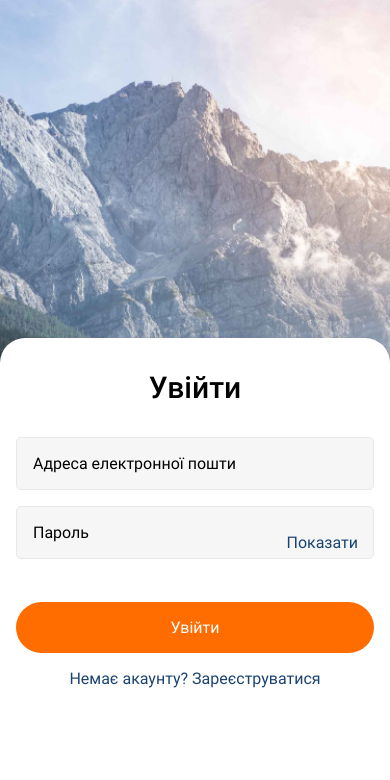
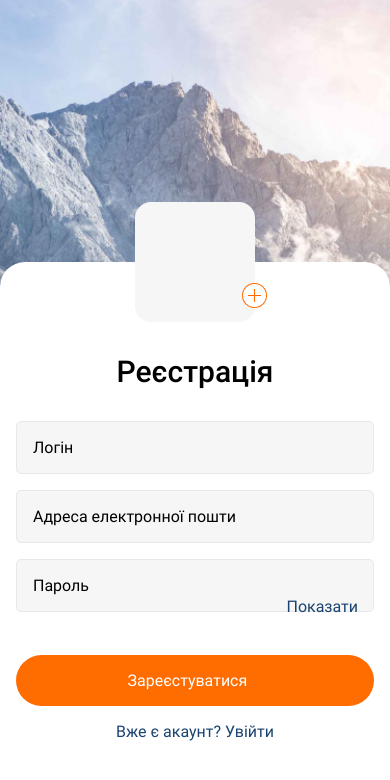
Before and after one commit to ArtemPluktus/goit-react-native-hw, a React Native app in the folder AwesomeProject/: screen / in a window 390 px wide. Shown: the top 780 px of the page. Built offline with nearby package versions, Linux system fonts and the light colour scheme.

Commit message:
+eventListeners

```diff
--- a/AwesomeProject/App.js
+++ b/AwesomeProject/App.js
@@ -10,7 +10,7 @@ export default function App() {
   return (
     <SafeAreaView style={styles.container}>
       <StatusBar style="auto" />
-      {LogIn ? <LogInScreen /> : <RegistrationScreen />}
+      {!LogIn ? <LogInScreen /> : <RegistrationScreen />}
     </SafeAreaView>
   );
 }
--- a/AwesomeProject/screens/LogInScreen.js
+++ b/AwesomeProject/screens/LogInScreen.js
@@ -1,4 +1,4 @@
-import React from "react";
+import React, { useState } from "react";
 import {
     Image,
     StyleSheet,
@@ -6,10 +6,23 @@ import {
     View,
     TextInput,
     TouchableOpacity,
+    TouchableWithoutFeedback,
+    Keyboard,
+    KeyboardAvoidingView,
+    Platform,
+    Alert,
 } from "react-native";
 import { useFonts } from "expo-font";
 
 export const LogInScreen = () => {
+
+    const [email, setEmail] = useState("");
+    const [password, setPassword] = useState("");
+    const [showPassword, setShowPassword] = useState(true);
+    const [showPassText, setShowPassText] = useState("Показати");
+    const [emailFocused, setEmailFocused] = useState(false);
+    const [passwordFocused, setPasswordFocused] = useState(false);
+
     const [fontsLoaded] = useFonts({
         "Roboto-Medium": require("../assets/fonts/Roboto-Medium.ttf"),
         "Roboto-Regular": require("../assets/fonts/Roboto-Regular.ttf"),
@@ -19,30 +32,69 @@ export const LogInScreen = () => {
         return null;
     }
 
+    const onLogIn = () => {
+        if (!email ?? !password) {
+            return Alert.alert("Заповніть форму цілком");
+        }
+
+        console.log(`Email: "${email}"; Password "${password}"`);
+        setEmail("");
+        setPassword("");
+        setShowPassword(true);
+        setShowPassText("Показати");
+    };
+
+    const showPass = () => {
+        setShowPassword(!showPassword);
+        setShowPassText(!showPassword ? "Показати" : "Скрити");
+    };
+
     return (
+        <TouchableWithoutFeedback onPress={Keyboard.dismiss}>
             <View style={styles.container}>
                 <Image source={require("../assets/img/bg.jpg")} style={styles.image} />
                 <View style={styles.logIn}>
                     <Text style={styles.text}>Увійти</Text>
 
-                <View style={styles.form}>
+                    <View>
+                        <KeyboardAvoidingView style={styles.form} behavior={Platform.OS == "ios" ? "padding" : "height"}>
                             <TextInput
+                                type="email"
                                 placeholder="Адреса електронної пошти"
-                        style={styles.formItem}
+                                required
+                                style={[styles.formItem, emailFocused ? styles.formItemFocused : null]}
+                                value={email}
+                                onChangeText={setEmail}
+                                onFocus={() => setEmailFocused(true)}
+                                onBlur={() => setEmailFocused(false)}
                             />
-                    <TextInput placeholder="Пароль" style={styles.formItem} />
-                    <TouchableOpacity style={styles.showPass}>
-                        <Text style={styles.showPassText}>Показати</Text>
+                            <TextInput
+                                type="password"
+                                placeholder="Пароль"
+                                required
+                                style={[styles.formItem, passwordFocused ? styles.formItemFocused : null]}
+                                value={password}
+                                onChangeText={setPassword}
+                                secureTextEntry={showPassword}
+                                onFocus={() => setPasswordFocused(true)}
+                                onBlur={() => setPasswordFocused(false)}
+                            />
+                            <TouchableOpacity style={styles.showPass} onPress={showPass}>
+                                <Text style={styles.showPassText}>{showPassText}</Text>
                             </TouchableOpacity>
-                    <TouchableOpacity style={styles.formBtn}>
+                            <TouchableOpacity style={styles.formBtn} onPress={onLogIn}>
                                 <Text style={styles.formBtnText}>Увійти</Text>
                             </TouchableOpacity>
+                        </KeyboardAvoidingView>
                     </View>
                     <TouchableOpacity style={styles.nav}>
                         <Text style={styles.navText}>Немає акаунту? Зареєструватися</Text>
                     </TouchableOpacity>
+
+
                 </View>
             </View>
+        </TouchableWithoutFeedback >
     );
 };
 
@@ -73,18 +125,18 @@ const styles = StyleSheet.create({
     photo: {
         width: 120,
         height: 120,
-        backgroundColor: '#F6F6F6',
+        backgroundColor: "#F6F6F6",
         borderRadius: 16,
-        position: 'absolute',
+        position: "absolute",
         top: -60,
         right: 135,
     },
     photoPlus: {
         width: 25,
         height: 25,
-        position: 'absolute',
+        position: "absolute",
         bottom: 14,
-        left: 107
+        left: 107,
     },
     text: {
         fontFamily: "Roboto-Medium",
@@ -111,39 +163,42 @@ const styles = StyleSheet.create({
         borderColor: "#E8E8E8",
         borderRadius: 5,
     },
+    formItemFocused: {
+        backgroundColor: '#fff',
+        borderColor: "#FF6C00",
+    },
     formBtn: {
         width: "100%",
         paddingVertical: 16,
         paddingHorizontal: 111.5,
-        backgroundColor: '#FF6C00',
+        backgroundColor: "#FF6C00",
         borderRadius: 100,
         marginTop: 27,
-
     },
     formBtnText: {
         fontSize: 16,
         fontFamily: "Roboto-Regular",
         color: "#fff",
-        textAlign: 'center'
+        textAlign: "center",
     },
     showPass: {
-        position: 'absolute',
+        position: "absolute",
         top: 96,
         right: 16,
     },
     showPassText: {
         fontSize: 16,
-        color: '#1B4371',
+        color: "#1B4371",
         fontFamily: "Roboto-Regular",
-        fontStyle: 'normal'
+        fontStyle: "normal",
     },
     nav: {
-        marginTop: 16
+        marginTop: 16,
     },
     navText: {
-        textAlign: 'center',
+        textAlign: "center",
         fontSize: 16,
-        color: '#1B4371',
+        color: "#1B4371",
         fontFamily: "Roboto-Regular",
-    }
+    },
 });
--- a/AwesomeProject/screens/RegistrationScreen.js
+++ b/AwesomeProject/screens/RegistrationScreen.js
@@ -1,4 +1,4 @@
-import React from "react";
+import React, { useState } from "react";
 import {
     Image,
     StyleSheet,
@@ -6,10 +6,24 @@ import {
     View,
     TextInput,
     TouchableOpacity,
+    TouchableWithoutFeedback,
+    Keyboard,
+    KeyboardAvoidingView,
+    Platform,
+    Alert,
 } from "react-native";
 import { useFonts } from "expo-font";
 
 export const RegistrationScreen = () => {
+    const [login, setLogin] = useState("");
+    const [email, setEmail] = useState("");
+    const [password, setPassword] = useState("");
+    const [showPassword, setShowPassword] = useState(true);
+    const [showPassText, setShowPassText] = useState("Показати");
+    const [loginFocused, setLoginFocused] = useState(false);
+    const [emailFocused, setEmailFocused] = useState(false);
+    const [passwordFocused, setPasswordFocused] = useState(false);
+
     const [fontsLoaded] = useFonts({
         "Roboto-Medium": require("../assets/fonts/Roboto-Medium.ttf"),
         "Roboto-Regular": require("../assets/fonts/Roboto-Regular.ttf"),
@@ -19,36 +33,89 @@ export const RegistrationScreen = () => {
         return null;
     }
 
+    const onRegister = () => {
+        if (!login ?? !email ?? !password) {
+            return Alert.alert("Заповніть форму цілком");
+        }
+
+        console.log(`Login: "${login}"; Email: "${email}"; Password "${password}"`);
+        setLogin("");
+        setEmail("");
+        setPassword("");
+        setShowPassword(true);
+        setShowPassText("Показати");
+    };
+
+    const showPass = () => {
+        setShowPassword(!showPassword);
+        setShowPassText(!showPassword ? "Показати" : "Скрити");
+    };
+
     return (
+        <TouchableWithoutFeedback onPress={Keyboard.dismiss}>
             <View style={styles.container}>
                 <Image source={require("../assets/img/bg.jpg")} style={styles.image} />
                 <View style={styles.register}>
                     <View>
                         <TouchableOpacity style={styles.photo}>
-                        <Image source={require('../assets/img/plus.png')} style={styles.photoPlus} />
+                            <Image
+                                source={require("../assets/img/plus.png")}
+                                style={styles.photoPlus}
+                            />
                         </TouchableOpacity>
                     </View>
                     <Text style={styles.text}>Реєстрація</Text>
 
-                <View style={styles.form}>
-                    <TextInput placeholder="Логін" style={styles.formItem} />
+                    <View>
+                        <KeyboardAvoidingView
+                            style={styles.form}
+                            behavior={Platform.OS == "ios" ? "padding" : "height"}
+                        >
                             <TextInput
+                                type="text"
+                                placeholder="Логін"
+                                required
+                                style={[styles.formItem, loginFocused ? styles.formItemFocused : null]}
+                                value={login}
+                                onChangeText={setLogin}
+                                onFocus={() => setLoginFocused(true)}
+                                onBlur={() => setLoginFocused(false)}
+                            />
+                            <TextInput
+                                type="email"
                                 placeholder="Адреса електронної пошти"
-                        style={styles.formItem}
+                                required
+                                style={[styles.formItem, emailFocused ? styles.formItemFocused : null]}
+                                value={email}
+                                onChangeText={setEmail}
+                                onFocus={() => setEmailFocused(true)}
+                                onBlur={() => setEmailFocused(false)}
                             />
-                    <TextInput placeholder="Пароль" style={styles.formItem} />
-                    <TouchableOpacity style={styles.showPass}>
-                        <Text style={styles.showPassText}>Показати</Text>
+                            <TextInput
+                                type="password"
+                                placeholder="Пароль"
+                                required
+                                style={[styles.formItem, passwordFocused ? styles.formItemFocused : null]}
+                                value={password}
+                                onChangeText={setPassword}
+                                secureTextEntry={showPassword}
+                                onFocus={() => setPasswordFocused(true)}
+                                onBlur={() => setPasswordFocused(false)}
+                            />
+                            <TouchableOpacity style={styles.showPass} onPress={showPass}>
+                                <Text style={styles.showPassText}>{showPassText}</Text>
                             </TouchableOpacity>
-                    <TouchableOpacity style={styles.formBtn}>
+                            <TouchableOpacity style={styles.formBtn} onPress={onRegister}>
                                 <Text style={styles.formBtnText}>Зареєстуватися</Text>
                             </TouchableOpacity>
+                        </KeyboardAvoidingView>
                     </View>
                     <TouchableOpacity style={styles.nav}>
                         <Text style={styles.navText}>Вже є акаунт? Увійти</Text>
                     </TouchableOpacity>
                 </View>
             </View>
+        </TouchableWithoutFeedback>
     );
 };
 
@@ -79,18 +146,18 @@ const styles = StyleSheet.create({
     photo: {
         width: 120,
         height: 120,
-        backgroundColor: '#F6F6F6',
+        backgroundColor: "#F6F6F6",
         borderRadius: 16,
-        position: 'absolute',
+        position: "absolute",
         top: -60,
         right: 135,
     },
     photoPlus: {
         width: 25,
         height: 25,
-        position: 'absolute',
+        position: "absolute",
         bottom: 14,
-        left: 107
+        left: 107,
     },
     text: {
         fontFamily: "Roboto-Medium",
@@ -117,14 +184,18 @@ const styles = StyleSheet.create({
         borderColor: "#E8E8E8",
         borderRadius: 5,
     },
+    formItemFocused: {
+        backgroundColor: '#fff',
+        borderColor: "#FF6C00",
+    },
     formBtn: {
         width: "100%",
         paddingVertical: 16,
         paddingHorizontal: 111.5,
-        backgroundColor: '#FF6C00',
+        backgroundColor: "#FF6C00",
         borderRadius: 100,
         marginTop: 27,
-        textAlign: 'center'
+        textAlign: "center",
     },
     formBtnText: {
         fontSize: 16,
@@ -132,23 +203,23 @@ const styles = StyleSheet.create({
         color: "#fff",
     },
     showPass: {
-        position: 'absolute',
+        position: "absolute",
         top: 176,
         right: 16,
     },
     showPassText: {
         fontSize: 16,
-        color: '#1B4371',
+        color: "#1B4371",
         fontFamily: "Roboto-Regular",
-        fontStyle: 'normal'
+        fontStyle: "normal",
     },
     nav: {
-        marginTop: 16
+        marginTop: 16,
     },
     navText: {
-        textAlign: 'center',
+        textAlign: "center",
         fontSize: 16,
-        color: '#1B4371',
+        color: "#1B4371",
         fontFamily: "Roboto-Regular",
-    }
+    },
 });
```
Lines whose indentation alone changed are shown as unchanged.
